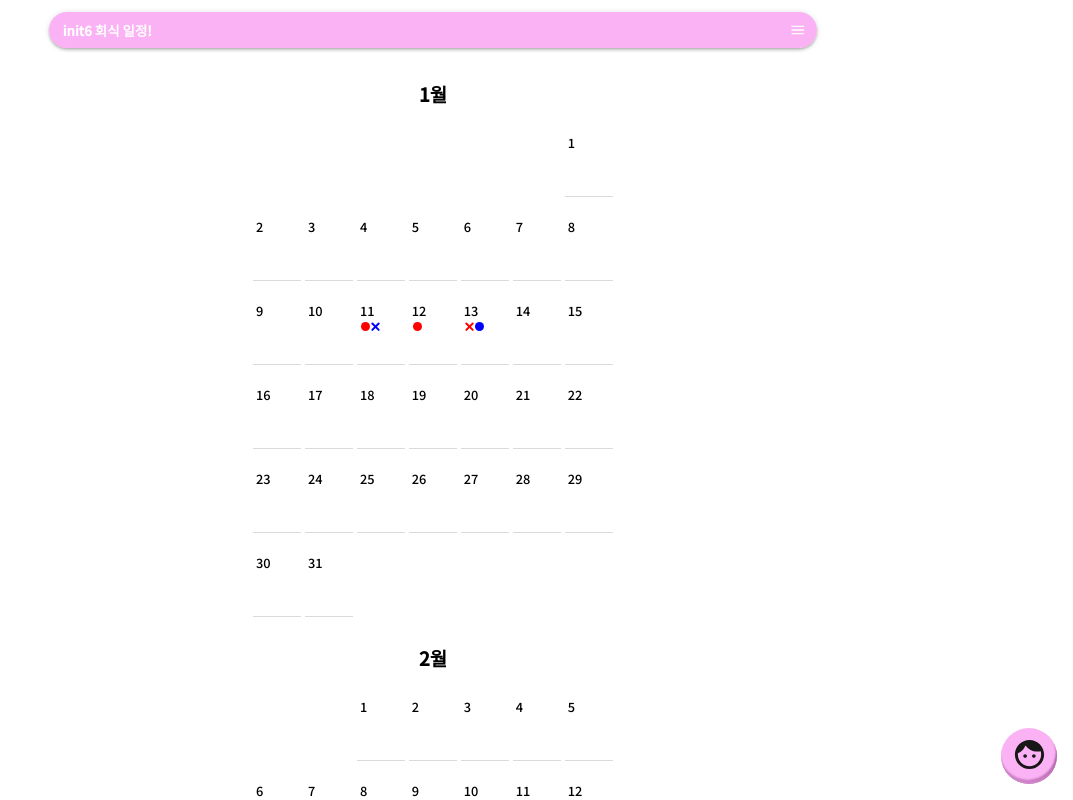
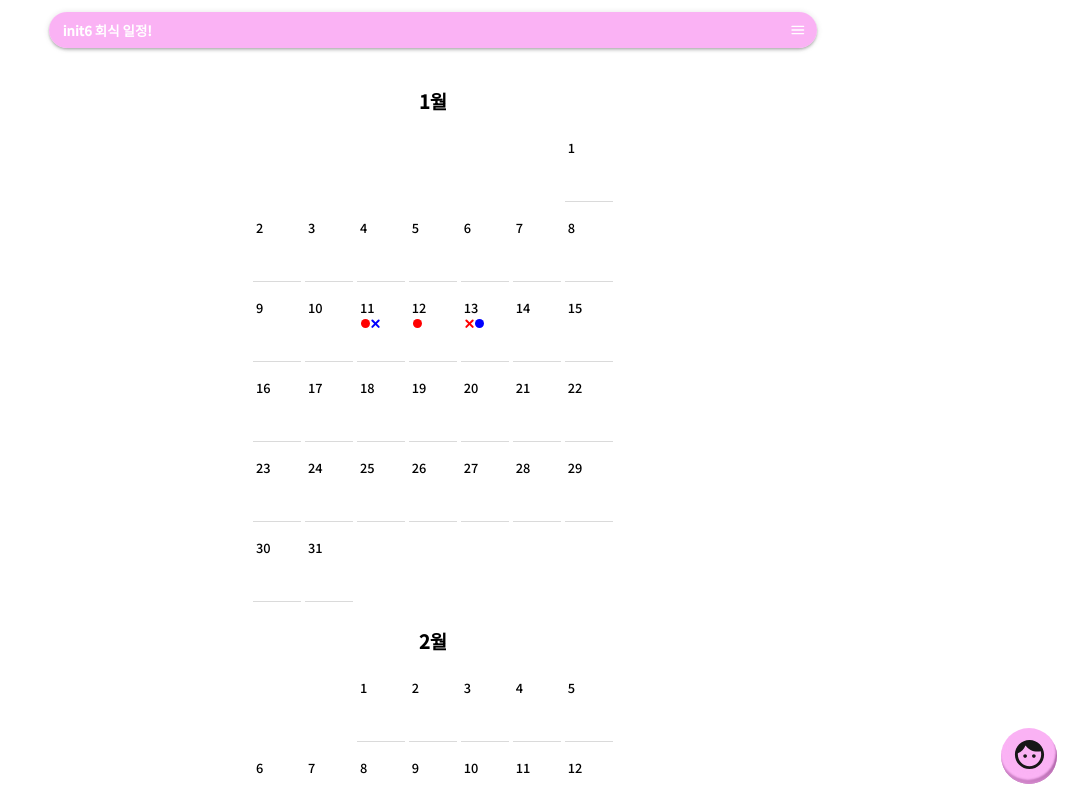
Before and after one commit to rkskekzzz/timong, a React (Create React App) app in the folder frontend/: page / in a window 1280 px wide. Shown: the top 800 px of the page, without its empty margins (207-1280 px from the left). Built offline with nearby package versions, Linux system fonts and the light colour scheme.

Commit message:
Feat : react-virtualized 적용을 위한 컴포넌트 높이 조정

```diff
--- a/frontend/src/Components/Calendar/MonthBox.styled.ts
+++ b/frontend/src/Components/Calendar/MonthBox.styled.ts
@@ -1,6 +1,7 @@
 import styled from 'styled-components';
 
 const HFlexBox = styled.div`
+  height: 100%;
   display: flex;
   flex-direction: row;
   align-items: center;
@@ -9,6 +10,7 @@ const HFlexBox = styled.div`
 `;
 
 const VFlexBox = styled.div`
+  height: 60px;
   display: flex;
   flex-direction: column;
   padding: 10px;
--- a/frontend/src/Components/Timong.styled.ts
+++ b/frontend/src/Components/Timong.styled.ts
@@ -4,7 +4,7 @@ const Body = styled.div`
   width: 100vw;
   max-width: 400px;
   margin: 0 auto;
-  margin-top: 53px;
+  margin-top: 60px;
 `;
 
 const Styled = { Body };
```
